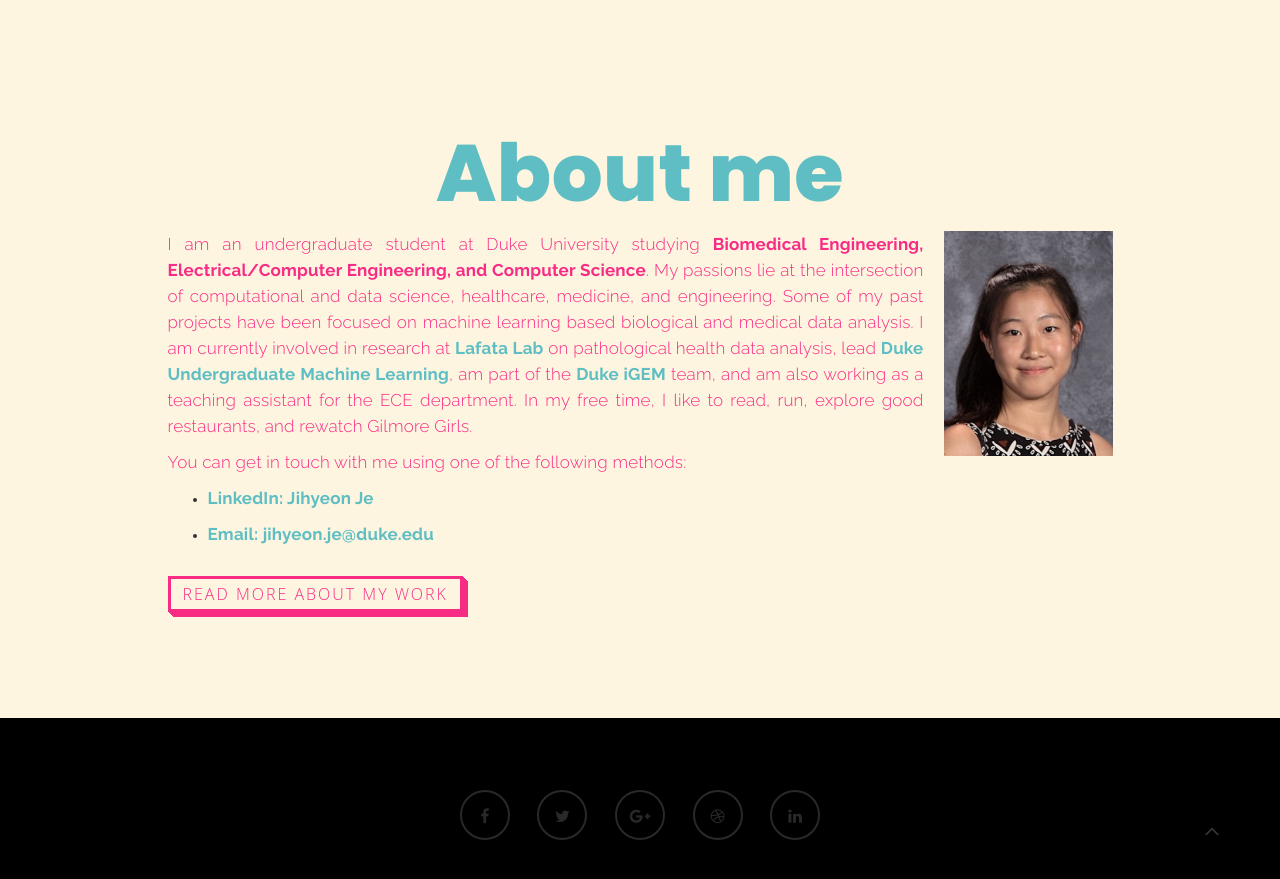
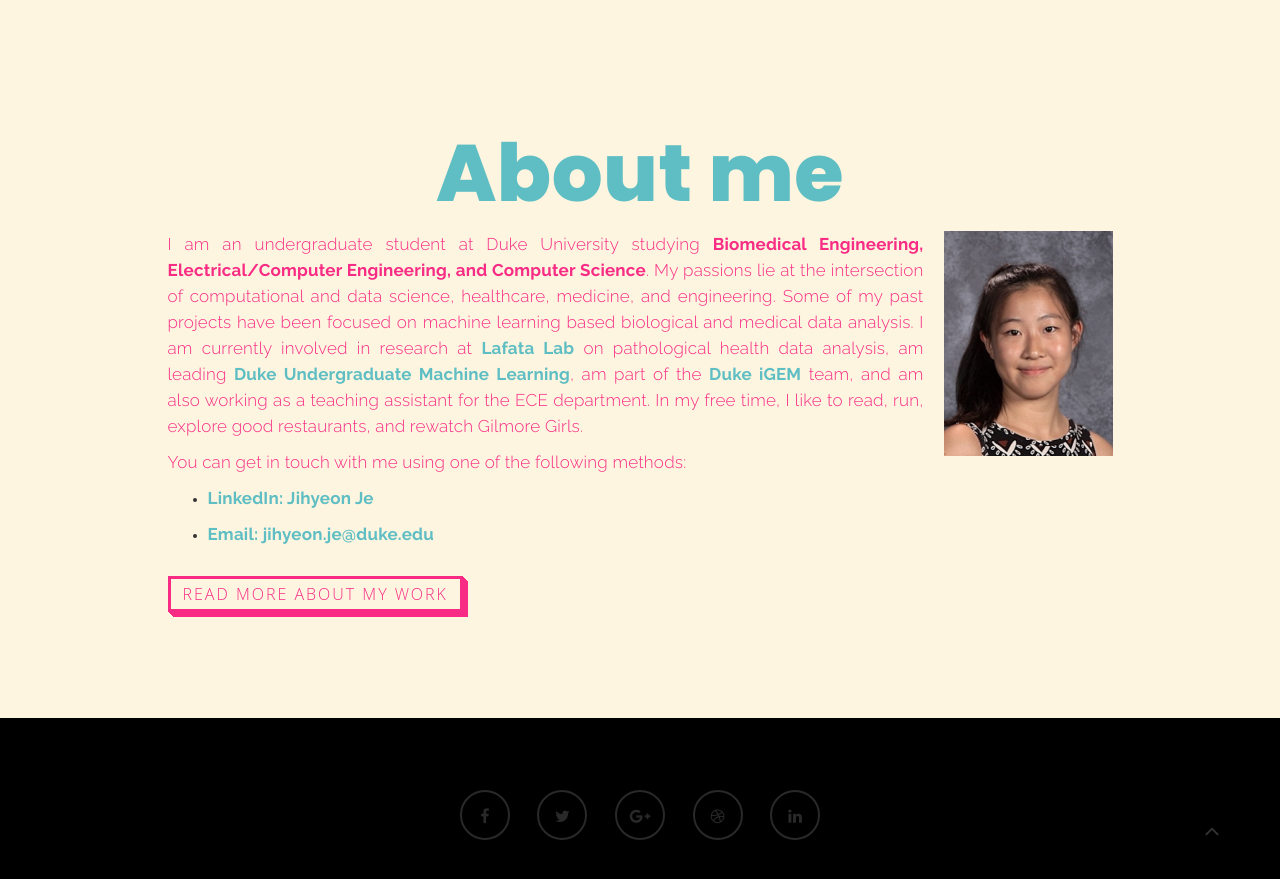
Before and after one commit to rpraka/JihyeonJe.com, a Jekyll site: the page index.html, which Jekyll copies as it is, in a window 1280 px wide and 900 px high, scrolled down 970 px. Shown: the top 879 px of the window. Built offline with Jekyll 4.4.1, drawn with Linux system fonts in a browser that asks for light colours.

Commit message:
Update index.html

```diff
--- a/index.html
+++ b/index.html
@@ -141,7 +141,7 @@
 
                          <div class="blog-post-des">
                               <img src="images/jihyeonjeprofile.jpg" align= "right" style="width: 20%; height: 20%; padding-left: 20px;" />
-                              <p>I am an undergraduate student at Duke University studying <b>Biomedical Engineering, Electrical/Computer Engineering, and Computer Science</b>. My passions lie at the intersection of computational and data science, healthcare, medicine, and engineering. Some of my past projects have been focused on machine learning based biological and medical data analysis. I am currently involved in research at <a href="https://www.kylelafata.com/home"><b>Lafata Lab</b></a> on pathological health data analysis, lead <a href="https://dukeml.org/"><b>Duke Undergraduate Machine Learning</b></a>, am part of the <a href="https://www.dukeigem.com///"><b>Duke iGEM</b></a> team, and am also working as a teaching assistant for the ECE department. In my free time, I like to read, run, explore good restaurants, and rewatch Gilmore Girls.</p>
+                              <p>I am an undergraduate student at Duke University studying <b>Biomedical Engineering, Electrical/Computer Engineering, and Computer Science</b>. My passions lie at the intersection of computational and data science, healthcare, medicine, and engineering. Some of my past projects have been focused on machine learning based biological and medical data analysis. I am currently involved in research at <a href="https://www.kylelafata.com/home"><b>Lafata Lab</b></a> on pathological health data analysis, am leading <a href="https://dukeml.org/"><b>Duke Undergraduate Machine Learning</b></a>, am part of the <a href="https://2022.igem.wiki/duke/"><b>Duke iGEM</b></a> team, and am also working as a teaching assistant for the ECE department. In my free time, I like to read, run, explore good restaurants, and rewatch Gilmore Girls.</p>
                               <p> You can get in touch with me using one of the following methods: </p>
                               <ul>
                                  <li> <p><a href="https://www.linkedin.com/in/jihyeon-je/"><b>LinkedIn: Jihyeon Je</b></a></p></li>
```
